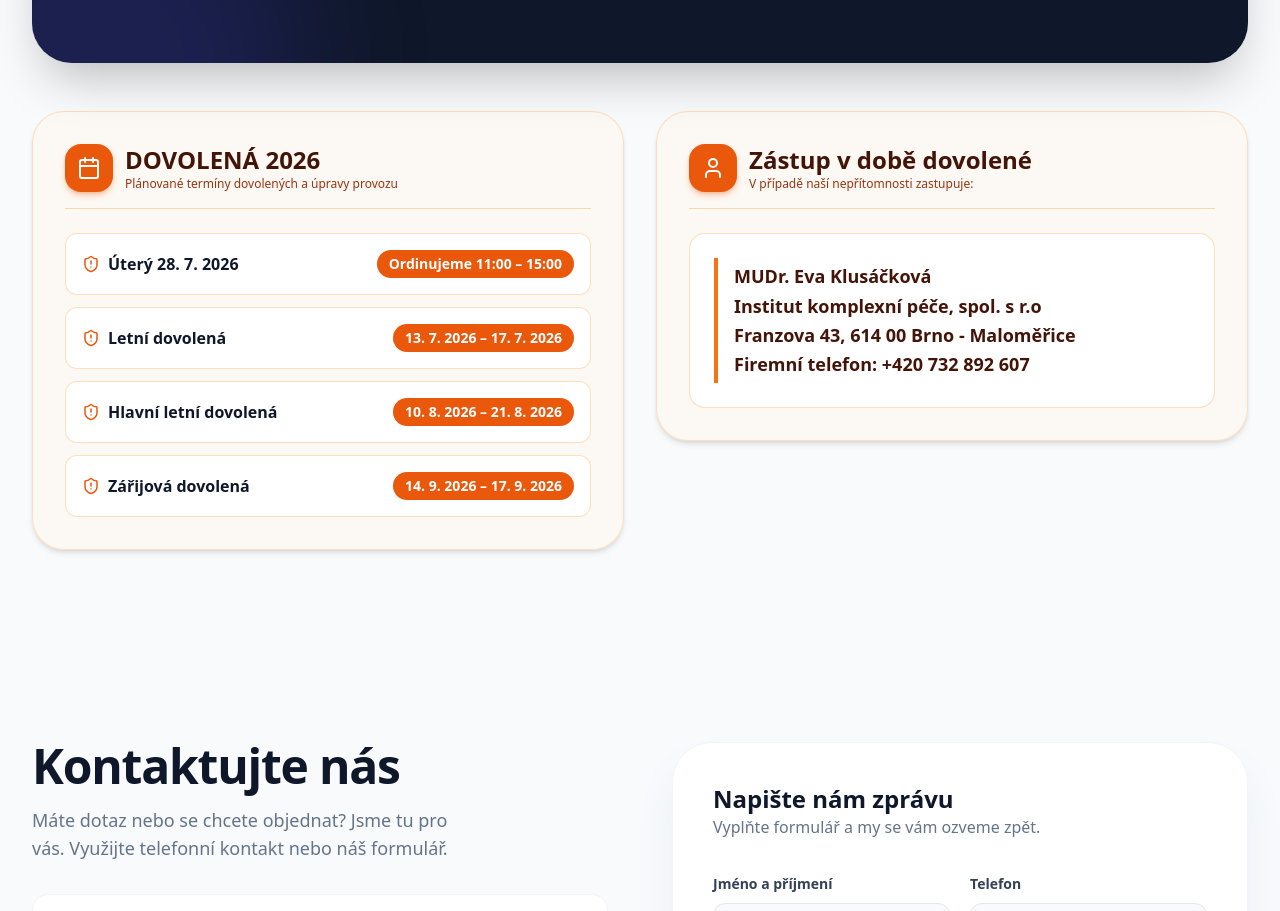
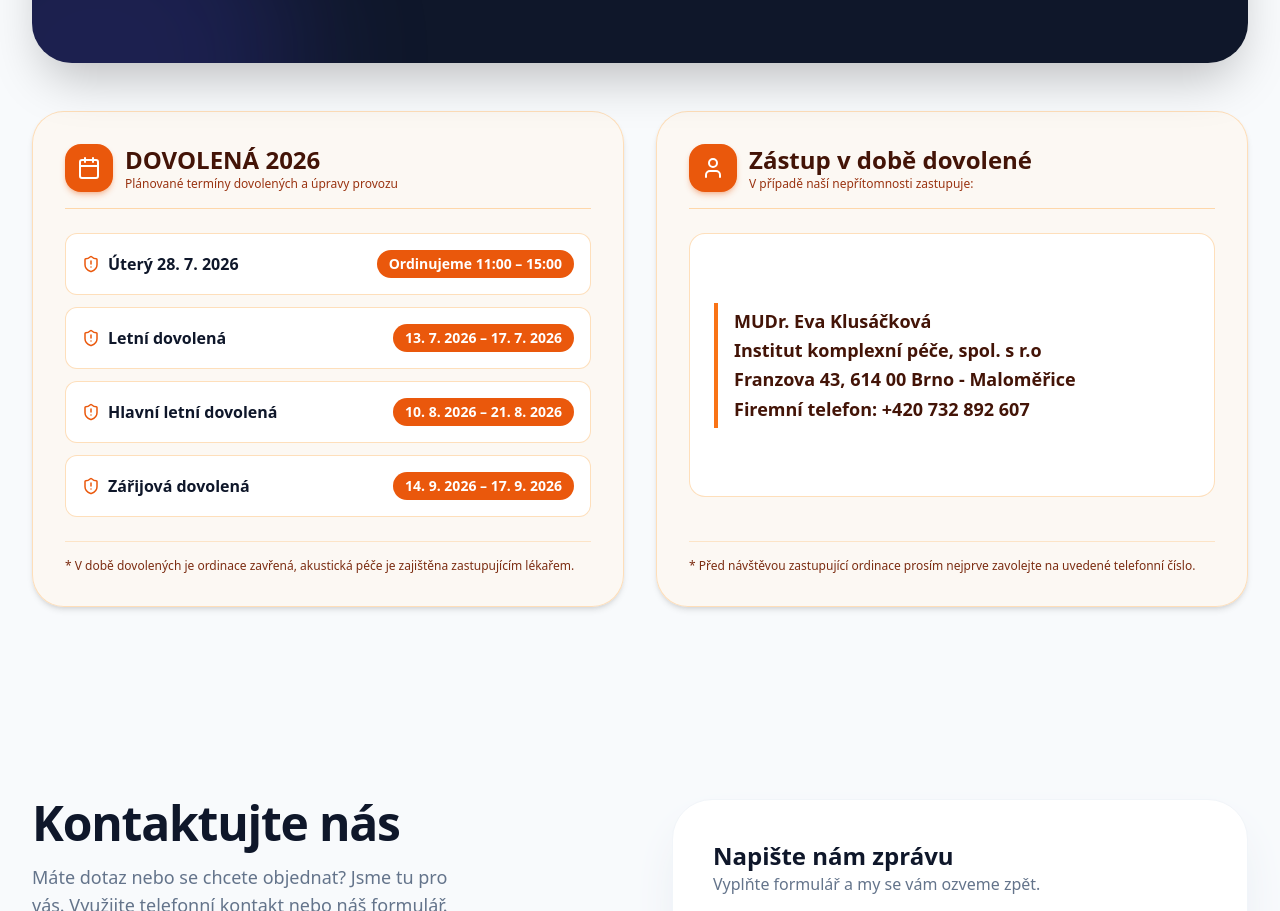
Before and after one commit to MISS3x/finemedica, a Next.js app: page / in a window 1280 px wide. Shown: the part 4320-5231 px from the top of the page. Built offline with nearby package versions, Linux system fonts and the light colour scheme.

Commit message:
Make Dovolená 2026 and Zástup cards strictly equal height

```diff
--- a/src/app/components/Hours.tsx
+++ b/src/app/components/Hours.tsx
@@ -127,12 +127,13 @@ export default function Hours({ notice }: HoursProps) {
                     </div>
                 </div>
 
-                {/* 2. Statické oddělené bloky: DOVOLENÁ 2026 a ZÁSTUP (Warm Rich Orange Palette) */}
-                <div className="grid lg:grid-cols-2 gap-8 items-start">
+                {/* 2. Statické oddělené bloky: DOVOLENÁ 2026 a ZÁSTUP (Rovnoměrně vysoké karty - items-stretch) */}
+                <div className="grid lg:grid-cols-2 gap-8 items-stretch">
 
                     {/* BLOK DOVOLENÁ 2026 */}
-                    <div className="bg-orange-50/60 rounded-[2rem] p-8 border border-orange-200/80 shadow-md space-y-6">
-                        <div className="flex items-center gap-3 border-b border-orange-200 pb-4">
+                    <div className="bg-orange-50/60 rounded-[2rem] p-8 border border-orange-200/80 shadow-md flex flex-col justify-between space-y-6 h-full">
+                        <div>
+                            <div className="flex items-center gap-3 border-b border-orange-200 pb-4 mb-6">
                                 <div className="w-12 h-12 rounded-2xl bg-orange-600 text-white flex items-center justify-center font-bold shrink-0 shadow-md shadow-orange-600/30">
                                     <Calendar size={24} />
                                 </div>
@@ -160,9 +161,15 @@ export default function Hours({ notice }: HoursProps) {
                             </div>
                         </div>
 
+                        <div className="pt-4 border-t border-orange-200/60 text-xs text-orange-900 font-medium">
+                            * V době dovolených je ordinace zavřená, akustická péče je zajištěna zastupujícím lékařem.
+                        </div>
+                    </div>
+
                     {/* BLOK ZÁSTUP V DOBĚ DOVOLENÉ */}
-                    <div className="bg-orange-50/60 rounded-[2rem] p-8 border border-orange-200/80 shadow-md space-y-6">
-                        <div className="flex items-center gap-3 border-b border-orange-200 pb-4">
+                    <div className="bg-orange-50/60 rounded-[2rem] p-8 border border-orange-200/80 shadow-md flex flex-col justify-between space-y-6 h-full">
+                        <div>
+                            <div className="flex items-center gap-3 border-b border-orange-200 pb-4 mb-6">
                                 <div className="w-12 h-12 rounded-2xl bg-orange-600 text-white flex items-center justify-center font-bold shrink-0 shadow-md shadow-orange-600/30">
                                     <User size={24} />
                                 </div>
@@ -173,7 +180,7 @@ export default function Hours({ notice }: HoursProps) {
                             </div>
 
                             {substituteText && (
-                            <div className="p-6 rounded-2xl bg-white border border-orange-200/80 text-slate-900 space-y-2 shadow-xs">
+                                <div className="p-6 rounded-2xl bg-white border border-orange-200/80 text-slate-900 space-y-3 shadow-xs h-full flex flex-col justify-center">
                                     <div className="text-lg font-bold text-orange-950 whitespace-pre-line leading-relaxed border-l-4 border-orange-500 pl-4 py-1">
                                         {substituteText}
                                     </div>
@@ -181,6 +188,11 @@ export default function Hours({ notice }: HoursProps) {
                             )}
                         </div>
 
+                        <div className="pt-4 border-t border-orange-200/60 text-xs text-orange-900 font-medium">
+                            * Před návštěvou zastupující ordinace prosím nejprve zavolejte na uvedené telefonní číslo.
+                        </div>
+                    </div>
+
                 </div>
             </div>
         </section>
```
Lines whose indentation alone changed are shown as unchanged.
